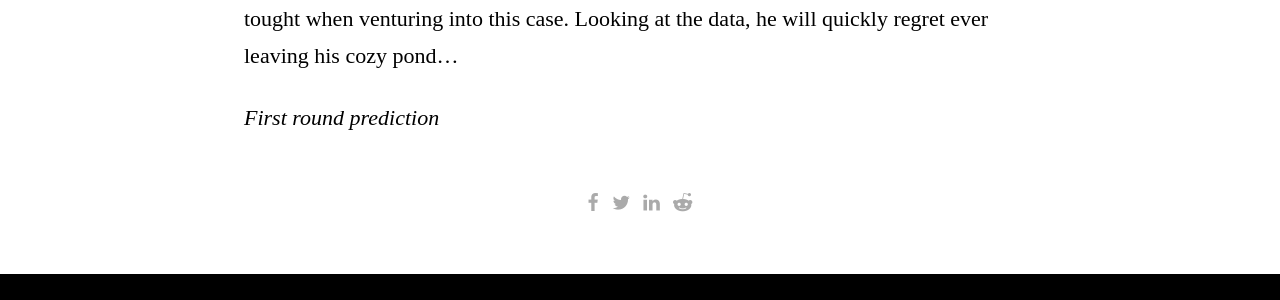
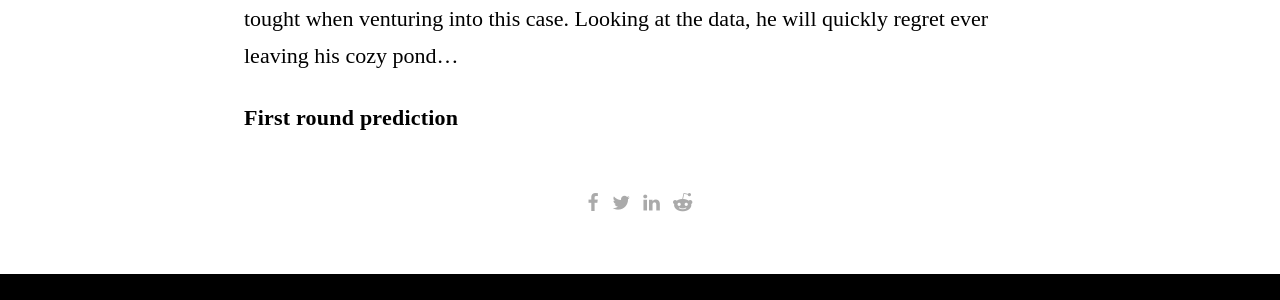
Before and after one commit to marvande/website_ada_bubble582, a Jekyll site: the page built from _posts/2019-12-13-data_story.md, in a window 1280 px wide and 900 px high, scrolled down 4219 px. Shown: the part 428-728 px from the top of the window. Built offline with Jekyll 4.4.1, drawn with Linux system fonts in a browser that asks for light colours; some web fonts are replaced.

Commit message:
text correction plus beginning new chap

```diff
--- a/_posts/2019-12-13-data_story.md
+++ b/_posts/2019-12-13-data_story.md
@@ -31,11 +31,11 @@
 
 **Preprocessing.**
 
-  When facing a huge amount of data, detective Duck has learned to start by preprocessing and cleaning the available information. For this, he keeps only households which portrayed coherent and sufficient demographic data. In a second time he labels the products with precise categories refering to grocery shopping.
+When facing a huge amount of data, detective Duck has learned to start by preprocessing and cleaning the available information. For this, he keeps only households which portrayed coherent and sufficient demographic data. In a second time he labels the products with precise categories refering to grocery shopping.
 
 *Demographics*
 
-  Detective Duck had to face a main issue when preprocessing his demographic data. Indeed, over the 2500 households studied by Dunhumby, only 780 provided their demographic information. Among these 780 families, around 750 were selected after cleaning. At this moment, suspicions started to arise in detective Duck's mind. A too small amount of data might cause troubles. Nevertheless, after a long night of working and cursing, the data was finally usable and analysable.
+Detective Duck had to face a main issue when preprocessing his demographic data. Indeed, over the 2500 households studied by Dunhumby, only 780 provided their demographic information. Among these 780 families, around 750 were selected after cleaning. At this moment, suspicions started to arise in detective Duck's mind. A too small amount of data might cause troubles. Nevertheless, after a long night of working and cursing, the data was finally usable and analysable.
 
 <style>
     .img-container{
@@ -54,11 +54,11 @@
 
 *Products*
 
-  After families selection, the detective Duck still needs to look at what they buy. The 750 selected families had access to a total of 92353 different products in their shopping center. These products are defined by their department (the place at which we find them) and by two different and non standard descriptive words sequences (commodity and sub-commodity). To be able to classify them the detective creates a function comparing both the commodity and the sub-commodity to a list of expressions from the lexical field of the grocery. He associates each expression to a certain grocery category. Since the products' descriptions are atypical, he give them a "score of similarity" with the expressions in the list. The highest score, above a certain threshold determines the label of the product. He uses the Fuzzywuzzy library to calculate this score. Fuzzywuzzy is based on Levenshtein Distance to calculate the differences and similarities between string sequences.
+After families selection, the detective Duck still needs to look at what they buy. The 750 selected families had access to a total of 92353 different products in their shopping center. These products are defined by their department (the place at which we find them) and by two different and non standard descriptive words sequences (commodity and sub-commodity). To be able to classify them the detective creates a function comparing both the commodity and the sub-commodity to a list of expressions from the lexical field of the grocery. He associates each expression to a certain grocery category. Since the products' descriptions are atypical, he give them a "score of similarity" with the expressions in the list. The highest score, above a certain threshold determines the label of the product. He uses the Fuzzywuzzy library to calculate this score. Fuzzywuzzy is based on Levenshtein Distance to calculate the differences and similarities between string sequences.
 
 
 ## Chapter 2. Profiling is not a piece of cake.
 
 Now the data are ready for the analysis, the detective Duck is excited about facing the real challenge: profile prediction using machine learning. His goal is to extract the main consumption patterns of the shopping center's clients, and correlate them to their demographic features. For this purpose, he is already developping several clever strategies. Despite all his efforts, the investigation will turn out to be harder than he tought when venturing into this case. Looking at the data, he will quickly regret ever leaving his cozy pond...
 
-*First round prediction*
+**First round prediction**
```
